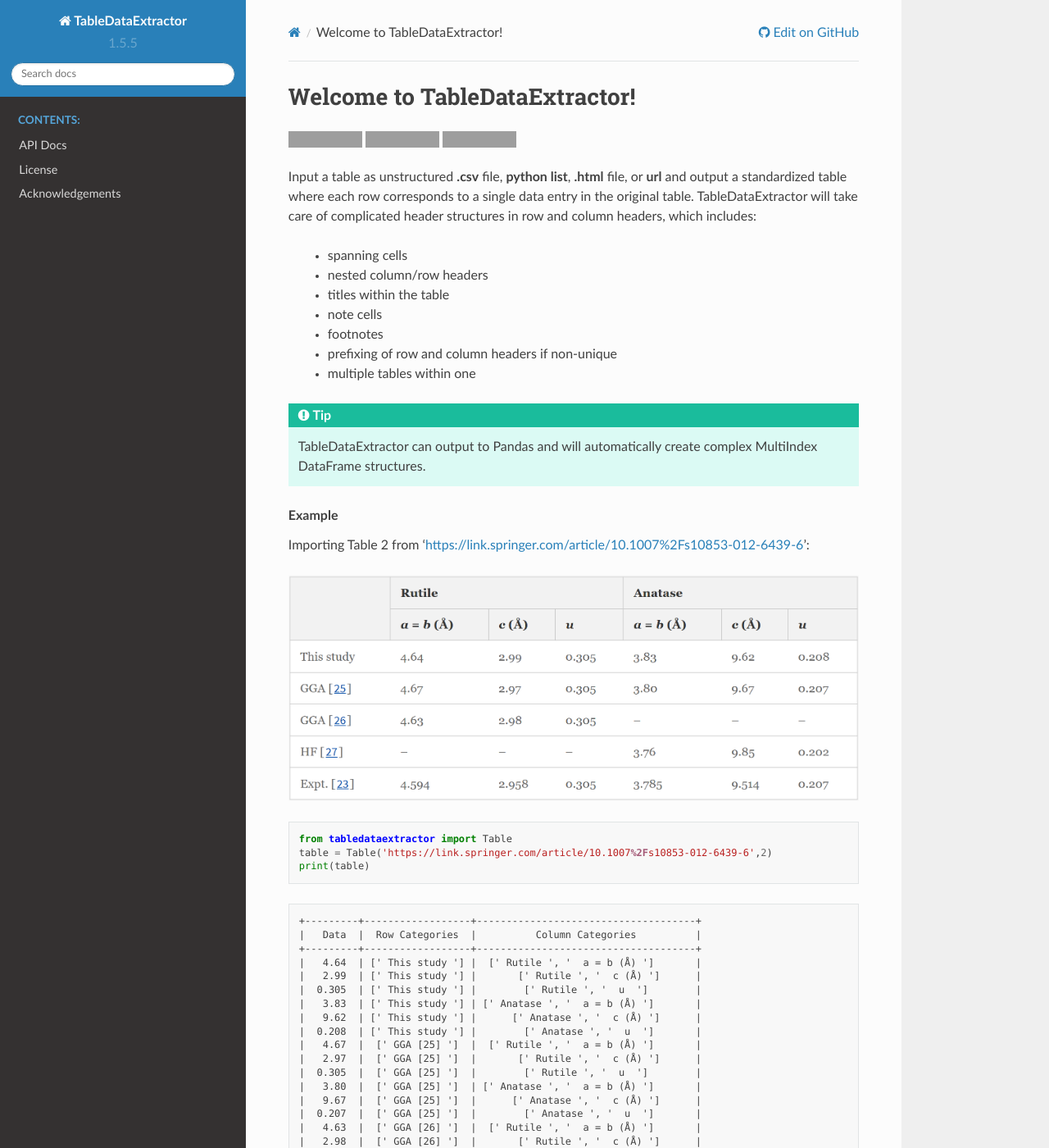
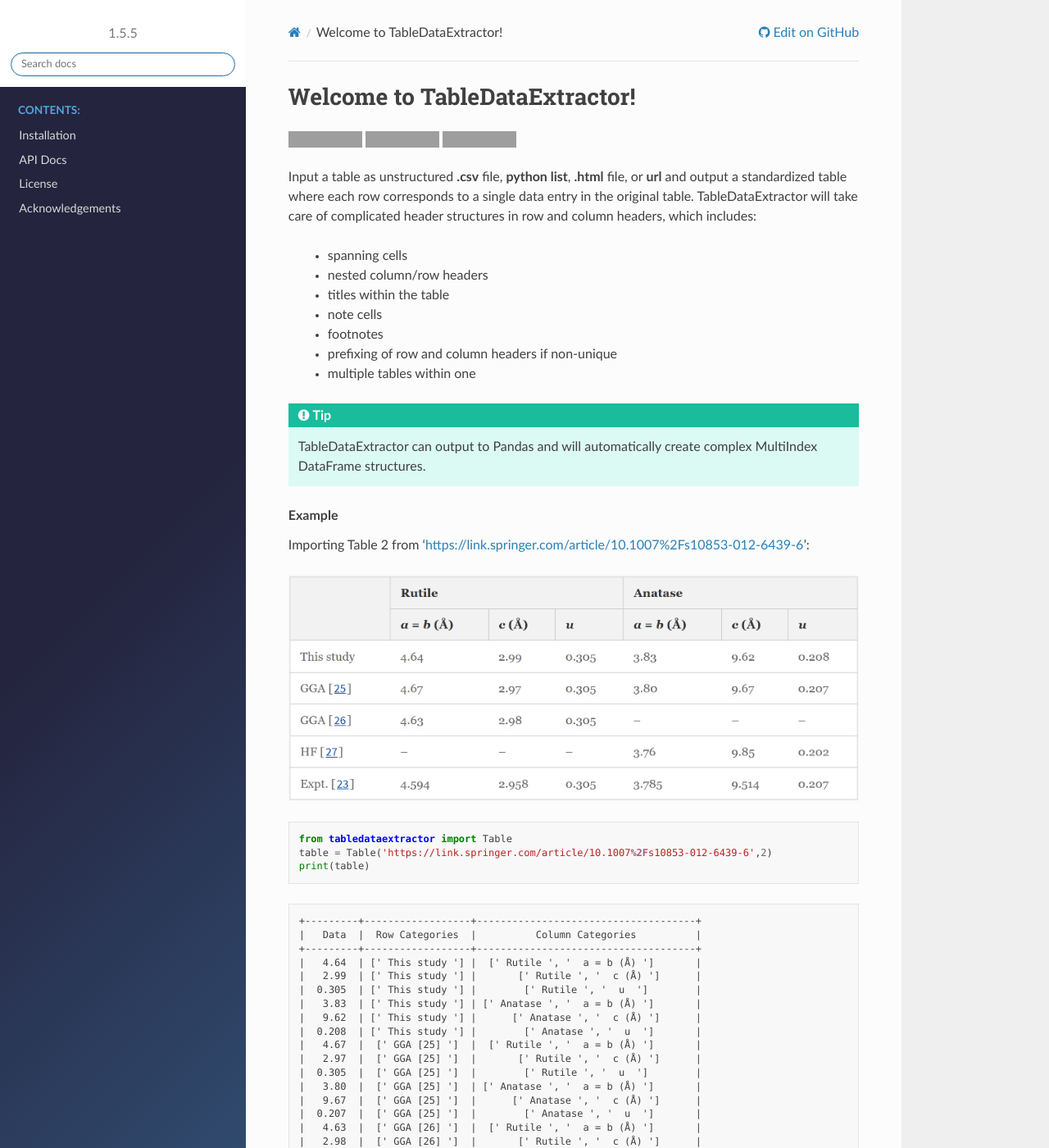
Before and after one commit to CambridgeMolecularEngineering/tabledataextractor, a Sphinx documentation site: the page built from docs/index.rst, in a window 1280 px wide and 1400 px high. Shown: the whole window at 82% size. Built offline with Sphinx 7.4.7 and the Read the Docs theme 2.0.0, drawn with Linux system fonts in a browser that asks for light colours; pages that are not in the unit, such as notebooks, are missing from menus; some of the changed text lies outside the part shown; grey boxes are pictures that could not be loaded.

Commit message:
Docs updated: * design * installation instructions added
Signed-off-by: JurajMa <36662950+JurajMa@users.noreply.github.com>

```diff
--- /dev/null
+++ b/docs/_static/css/custom.css
@@ -0,0 +1,31 @@
+/* Sidebar header (and topbar for mobile) */
+.wy-side-nav-search, .wy-nav-top {
+  background: #ffffff;
+  color: #000000;
+}
+
+/* Sidebar */
+.wy-nav-side {
+  background: linear-gradient(135deg, #24243E,  #24243E, #304A6E);
+}
+
+.wy-side-nav-search > div.version {
+    color: #777;
+}
+
+.rst-versions {
+    background: #24243E;;
+}
+
+.rst-versions .rst-current-version {
+    color: #ffe74c;
+    background-color: #24243E;
+}
+
+.rst-versions .rst-other-version {
+    background-color: #24243E;
+}
+
+.my-nav-content-wrap {
+    background: #ffffff;
+}
--- a/docs/conf.py
+++ b/docs/conf.py
@@ -21,7 +21,7 @@
 # -- Project information -----------------------------------------------------
 
 project = u'TableDataExtractor'
-copyright = u'2018, Juraj Mavračić'
+copyright = u'2019, Juraj Mavračić'
 author = u'Juraj Mavračić'
 
 # The short X.Y version
@@ -104,6 +104,7 @@
 #    'github_banner': 'true',
 #    'github_button': 'true',
 #    'description': 'Extract information from tables'
+    'logo_only': 'true'
 }
 
 html_context = {
@@ -118,6 +119,7 @@
 # relative to this directory. They are copied after the builtin static files,
 # so a file named "default.css" will overwrite the builtin "default.css".
 html_static_path = ['_static']
+html_css_files = ['css/custom.css']
 
 # Custom sidebar templates, must be a dictionary that maps document names
 # to template names.
@@ -129,6 +131,7 @@
 #
 # html_sidebars = {}
 
+html_logo = 'logo.png'
 
 # -- Options for HTMLHelp output ---------------------------------------------
 
--- a/docs/index.rst
+++ b/docs/index.rst
@@ -93,6 +93,7 @@
    :maxdepth: 1
    :caption: Contents:
 
+   installation
    basic_functionality.nblink
    features.nblink
    source_code/source_code
--- /dev/null
+++ b/docs/installation.rst
@@ -0,0 +1,6 @@
+Installation
+==============
+
+You can use ``pip`` to install TableDataExtractor::
+
+    pip install git+https://github.com/CambridgeMolecularEngineering/tabledataextractor
```
Also changed, not shown: docs/_static/logo.png (added), docs/_static/logo.svg (added).
